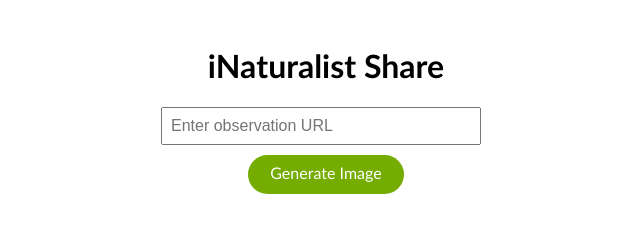
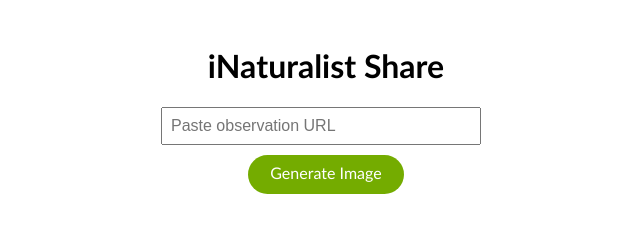
Before and after one commit to apspace/iNaturalist-Share, a plain HTML site: page index.html in a window 1280 px wide. Shown: the full height of the page, 314-954 px from the left. Drawn offline with Linux system fonts and the light colour scheme.

Commit message:
Update input placeholder

```diff
--- a/index.html
+++ b/index.html
@@ -8,7 +8,7 @@
 </head>
 <body>
     <h1>iNaturalist Share</h1>
-    <input type="text" id="observation-url" placeholder="Enter observation URL">
+    <input type="text" id="observation-url" placeholder="Paste observation URL">
     <button id="fetch-btn">Generate Image</button>
 
     <!-- Container for displaying the final image -->
```
